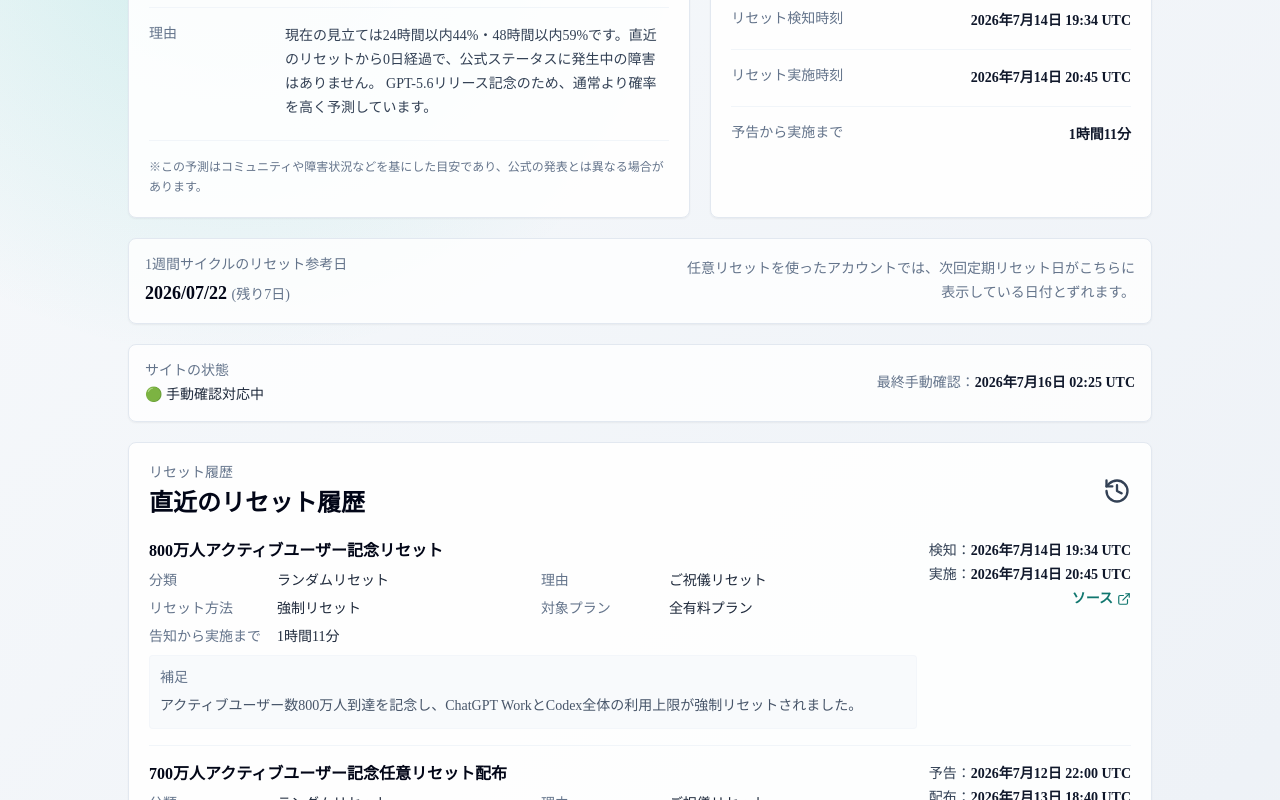
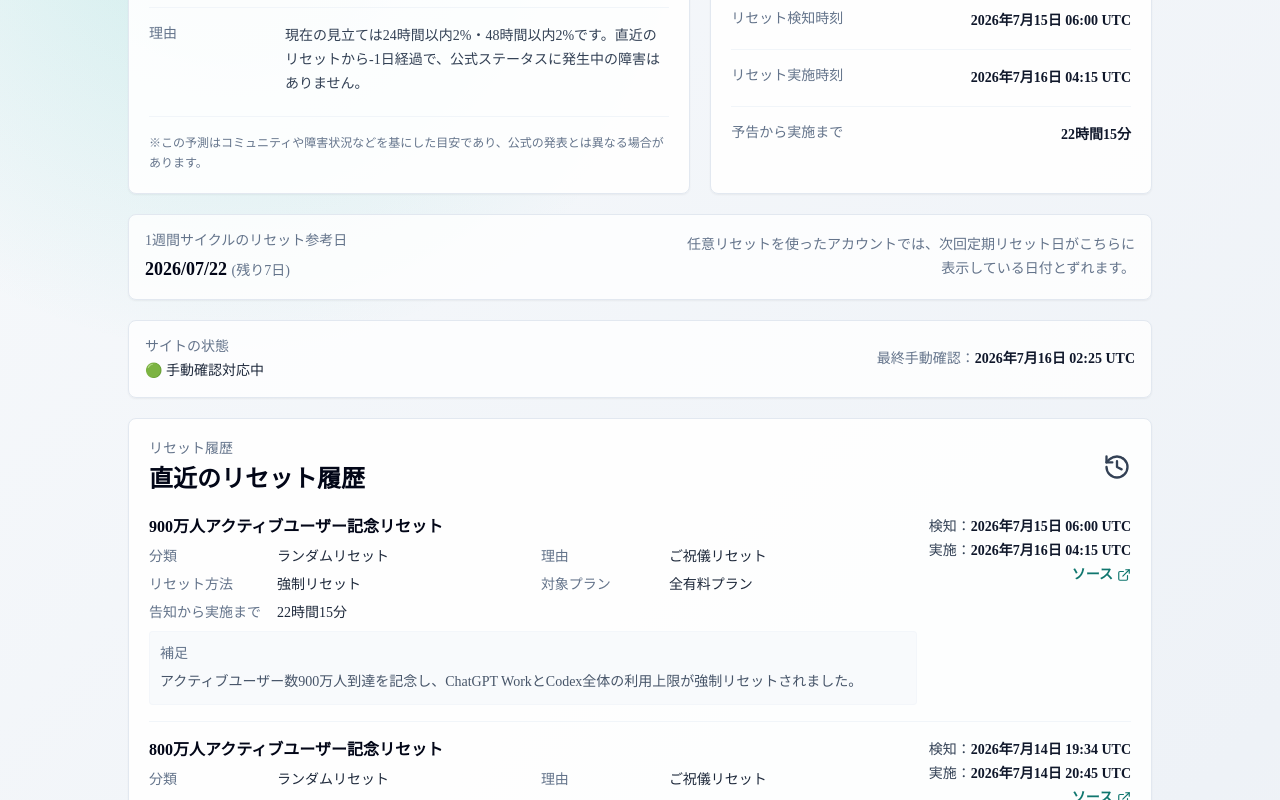
Before and after one commit to gussuri/codex-reset-observatory, a Next.js app: page / in a window 1280 px wide. Shown: the part 560-1360 px from the top of the page. Built offline with nearby package versions, Linux system fonts and the light colour scheme; no server answers.

Commit message:
feat(history): add 9M active users celebration reset event at 13:15 JST and resolve signals

```diff
--- a/data/observationSignals.ts
+++ b/data/observationSignals.ts
@@ -30,10 +30,10 @@ export const LOCAL_OBSERVATION_SIGNALS: Array<LocalObservationSignal> = [
     observedAt: "2026-07-15T15:00:00+09:00",
     type: "official_notice",
     status: "resolved",
-    resolvedAt: "2026-07-16T03:00:00+09:00",
+    resolvedAt: "2026-07-16T13:15:00+09:00",
     expectedAt: "2026-07-16T03:00:00+09:00",
     expectedEndAt: "2026-07-18T12:00:00+09:00",
-    expiresAt: "2026-07-16T03:00:00+09:00",
+    expiresAt: "2026-07-16T13:15:00+09:00",
     skipAutoHistoryMerge: true,
     title: "Tibo氏が900万人アクティブユーザー到達に伴う利用制限の追加リセット（または制限緩和）を示唆しました。正確な実施時刻は未告知のため、広めの予想レンジを設定しています。",
     keywords: ["9m users", "900万人", "milestone", "Tibo", "thsottiaux"],
@@ -45,8 +45,8 @@ export const LOCAL_OBSERVATION_SIGNALS: Array<LocalObservationSignal> = [
     observedAt: "2026-07-15T15:00:00+09:00",
     type: "probability_boost",
     status: "resolved",
-    resolvedAt: "2026-07-16T03:00:00+09:00",
-    expiresAt: "2026-07-16T03:00:00+09:00",
+    resolvedAt: "2026-07-16T13:15:00+09:00",
+    expiresAt: "2026-07-16T13:15:00+09:00",
     boostValue24h: 0.30,
     boostValue48h: 0.20,
     boostReason: "900万人アクティブユーザー記念の可能性",
@@ -57,8 +57,9 @@ export const LOCAL_OBSERVATION_SIGNALS: Array<LocalObservationSignal> = [
     id: "boost-gpt-5.6-release-8m-followup-2026-07-15",
     observedAt: "2026-07-15T04:34:00+09:00",
     type: "probability_boost",
-    status: "active",
-    expiresAt: "2026-07-18T00:00:00+09:00",
+    status: "resolved",
+    resolvedAt: "2026-07-16T13:15:00+09:00",
+    expiresAt: "2026-07-16T13:15:00+09:00",
     boostValue24h: 0.435,
     boostValue48h: 0.57,
     boostReason: "GPT-5.6リリース記念",
--- a/data/resetHistory.ts
+++ b/data/resetHistory.ts
@@ -1,6 +1,6 @@
 import type { RadarViewModel, WindowEventLike } from "@/lib/radar";
 
-export const LOCAL_MODEL_UPDATED_AT = "2026-07-16T03:07:00+09:00";
+export const LOCAL_MODEL_UPDATED_AT = "2026-07-16T13:17:00+09:00";
 export const MANUAL_NEXT_REGULAR_RESET_AT = "2026-07-22T05:45:00+09:00";
 export const MANUAL_NEXT_REGULAR_RESET_TIME_CONFIRMED = false;
 export const MANUAL_LAST_REGULAR_RESET_AT = "2026-07-15T05:45:00+09:00";
@@ -161,6 +161,28 @@ export const LOCAL_PERSONAL_RESET_HISTORY: RadarViewModel["recentHistory"] = [
 ];
 
 export const LOCAL_RESET_HISTORY: Array<WindowEventLike> = [
+  {
+    id: "local-codex-9m-users-reset-2026-07-16",
+    title: "900万人アクティブユーザー記念リセット",
+    kind: "reset_completed",
+    status: "closed",
+    opened_at: "2026-07-15T15:00:00+09:00",
+    closed_at: "2026-07-16T13:15:00+09:00",
+    completed_at: "2026-07-16T13:15:00+09:00",
+    window_minutes: 1335,
+    scope: "全有料プラン",
+    summary:
+      "アクティブユーザー数900万人到達を記念し、ChatGPT WorkとCodex全体の利用上限が強制リセットされました。",
+    source_url: "https://x.com/thsottiaux",
+    details: {
+      cycleType: "ランダムリセット",
+      reasonType: "ご祝儀リセット",
+      resetMethod: "強制リセット",
+      scope: "全有料プラン",
+      noticeToExecution: "22時間15分",
+      note: "アクティブユーザー数900万人到達を記念し、ChatGPT WorkとCodex全体の利用上限が強制リセットされました。",
+    },
+  },
   {
     id: "local-codex-8m-users-reset-2026-07-15",
     title: "800万人アクティブユーザー記念リセット",
--- a/lib/radar/i18n.ts
+++ b/lib/radar/i18n.ts
@@ -643,6 +643,21 @@ export const DYNAMIC_TRANSLATIONS: Record<string, Record<Locale, string>> = {
     en: "Usage limits for ChatGPT Work and Codex were reset to celebrate reaching 8 million active users. *Because the reset is being applied sequentially, there may be a delay of several minutes to hours before it takes effect on your account.",
     zh: "为庆祝活跃用户数达到800万，ChatGPT Work和Codex整体的使用限制已强制重置。※由于重置是顺序应用的，您的账号可能会出现几十分钟到数小时の延迟。",
   },
+  "900万人アクティブユーザー記念リセット": {
+    ja: "900万人アクティブユーザー記念リセット",
+    en: "9 million active users celebration reset",
+    zh: "900万活跃用户庆祝重置",
+  },
+  "アクティブユーザー数900万人到達を記念し、ChatGPT WorkとCodex全体の利用上限が強制リセットされました。": {
+    ja: "アクティブユーザー数900万人到達を記念し、ChatGPT WorkとCodex全体の利用上限が強制リセットされました。",
+    en: "Usage limits for ChatGPT Work and Codex were reset to celebrate reaching 9 million active users.",
+    zh: "为庆祝活跃用户数达到 900 万，ChatGPT Work 和 Codex 的使用限制已被强制重置。",
+  },
+  "22時間15分": {
+    ja: "22時間15分",
+    en: "22 hours 15 minutes",
+    zh: "22 小时 15 分钟",
+  },
   "800万人アクティブユーザー記念リセット": {
     ja: "800万人アクティブユーザー記念リセット",
     en: "8 million active users celebration reset",
```
